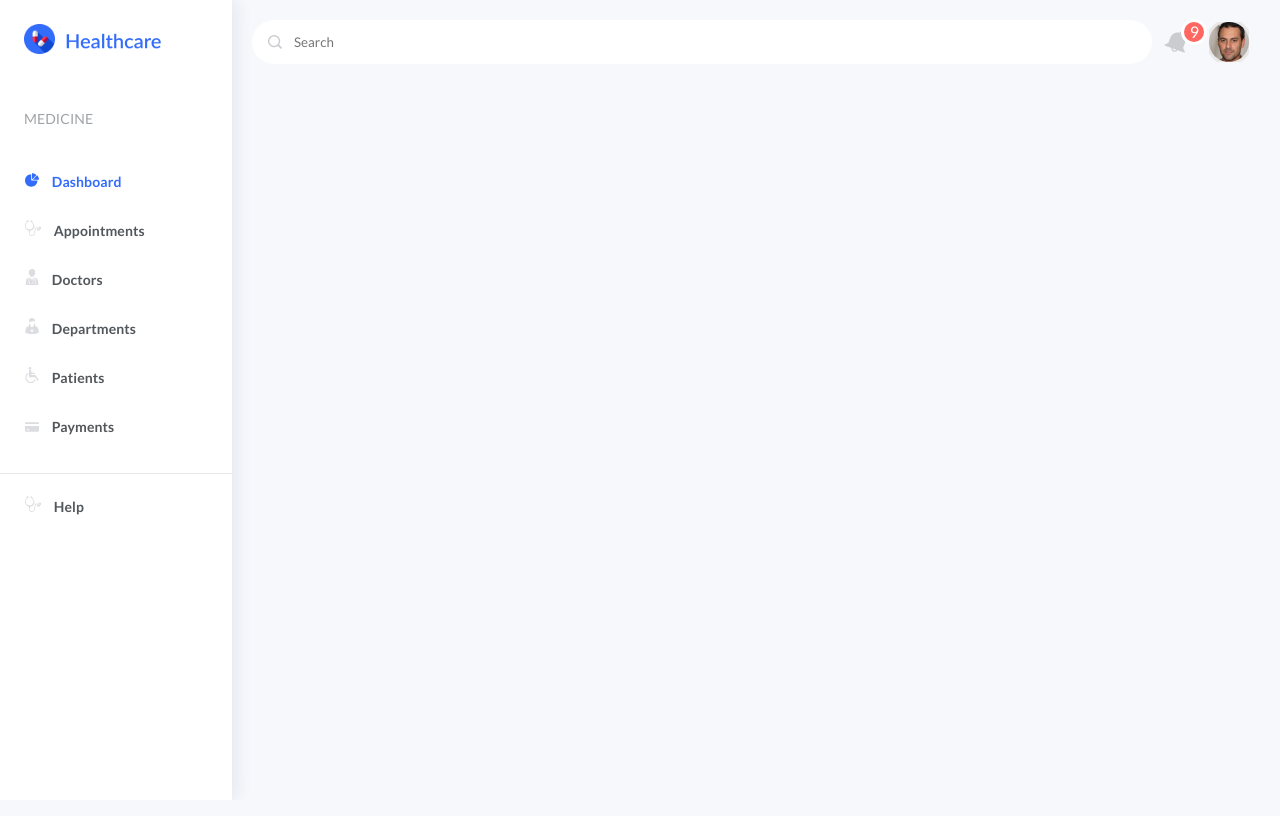
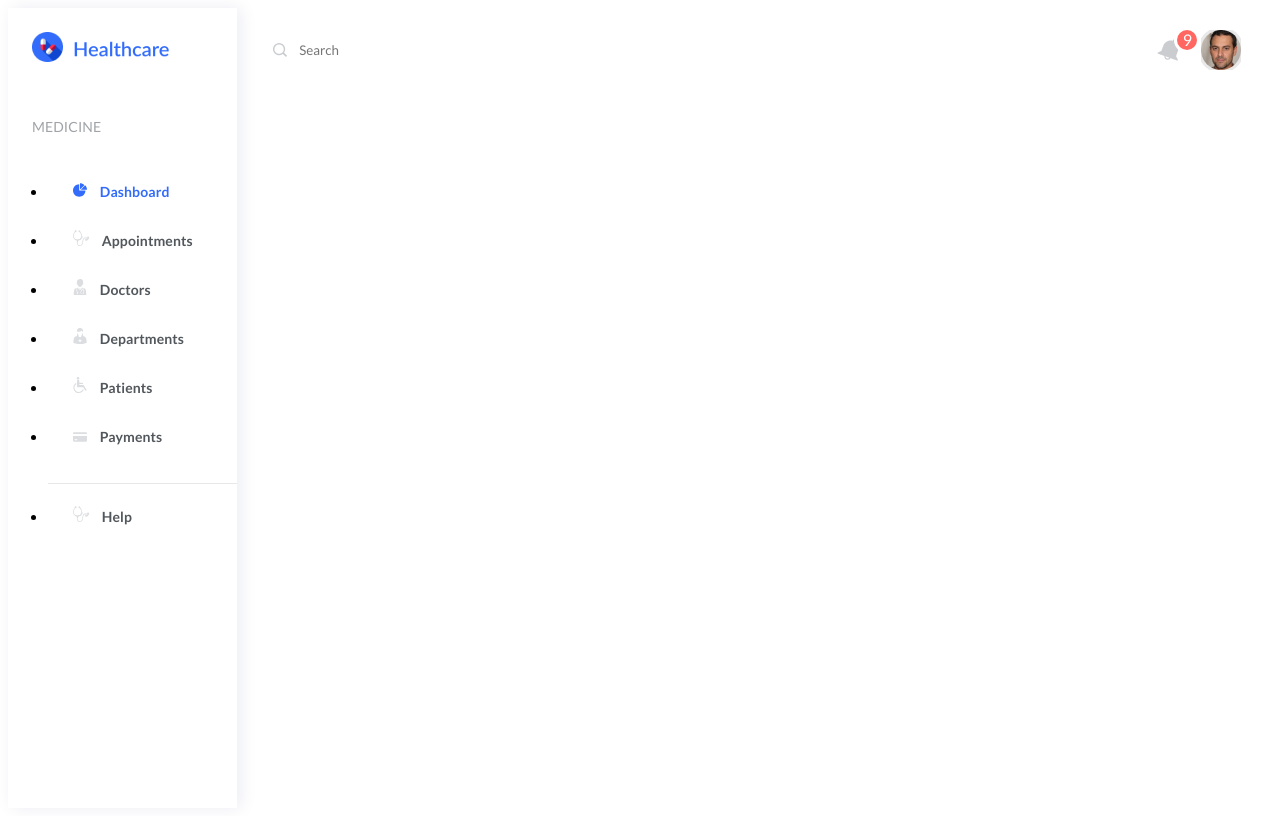
Before and after one commit to rahilaliyev/healthcare-dashboard-page, a React (Create React App) app: page /#/dashboard in a window 1280 px wide. Built offline with nearby package versions, Linux system fonts and the light colour scheme; no server answers.

Commit message:
background variables

```diff
--- a/src/index.css
+++ b/src/index.css
@@ -8,9 +8,3 @@
 html {
   font-size: 16px;
 }
-
-body {
-  background: #f6f8fb;
-  margin: 0;
-  padding: 0;
-}
--- a/src/styles/App.scss
+++ b/src/styles/App.scss
@@ -4,7 +4,10 @@
   margin: 0 auto;
   display: flex;
   justify-content: center;
-
+  body {
+    background: $background;
+    margin: 0;
+    padding: 0;
     ul {
       list-style: none;
       text-decoration: none;
@@ -23,3 +26,6 @@
       @include fonts(700, 1.25rem, 1.625rem, 0.2px);
     }
   }
+
+
+}
--- a/src/styles/_variables.scss
+++ b/src/styles/_variables.scss
@@ -1,3 +1,4 @@
+$background: #f6f8fb;
 $black: #25282b;
 $blue: #336cfb;
 $blueHover: #558eff;
```
Lines whose indentation alone changed are shown as unchanged.
